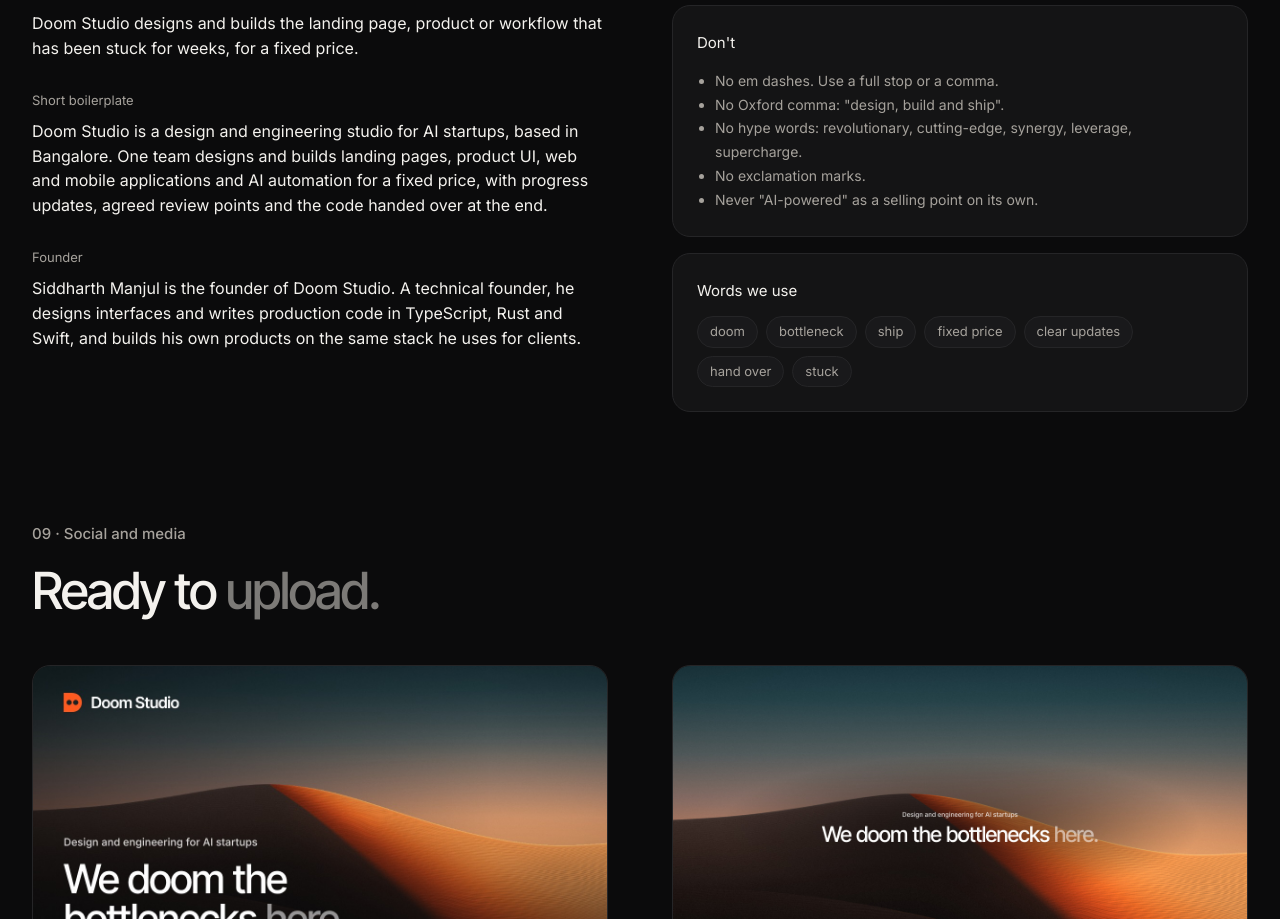
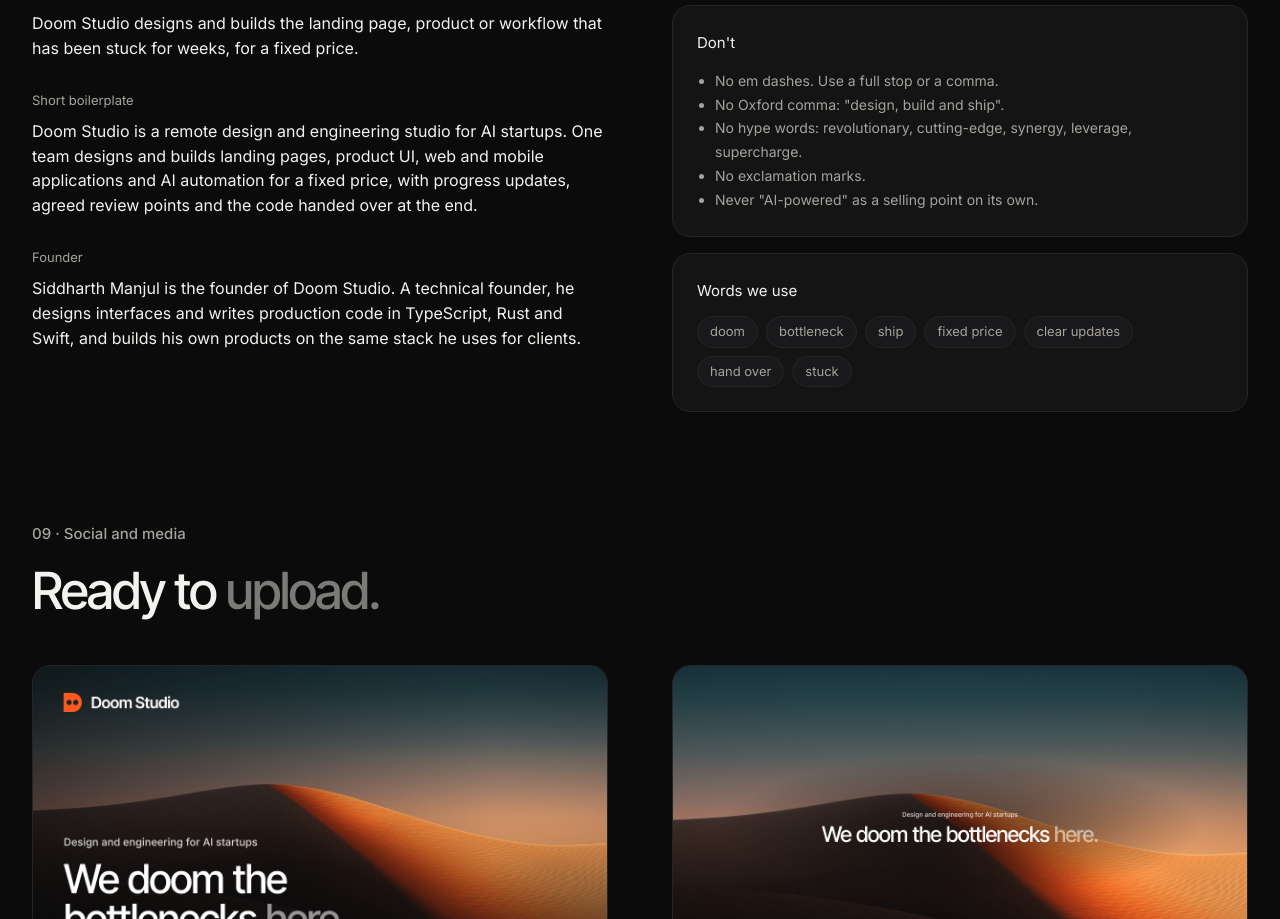
Before and after one commit to GIKSN-RESEARCH/Doom, a Next.js app: page /brand-kit in a window 1280 px wide. Shown: the part 7905-8824 px from the top of the page. Built offline with nearby package versions, Linux system fonts and the light colour scheme.

Commit message:
fix: describe the studio as remote in brand copy

```diff
--- a/src/content/brand.ts
+++ b/src/content/brand.ts
@@ -94,7 +94,7 @@ export const brand = {
     ],
     [
       "Short boilerplate",
-      "Doom Studio is a design and engineering studio for AI startups, based in Bangalore. One team designs and builds landing pages, product UI, web and mobile applications and AI automation for a fixed price, with progress updates, agreed review points and the code handed over at the end.",
+      "Doom Studio is a remote design and engineering studio for AI startups. One team designs and builds landing pages, product UI, web and mobile applications and AI automation for a fixed price, with progress updates, agreed review points and the code handed over at the end.",
     ],
     [
       "Founder",
```
